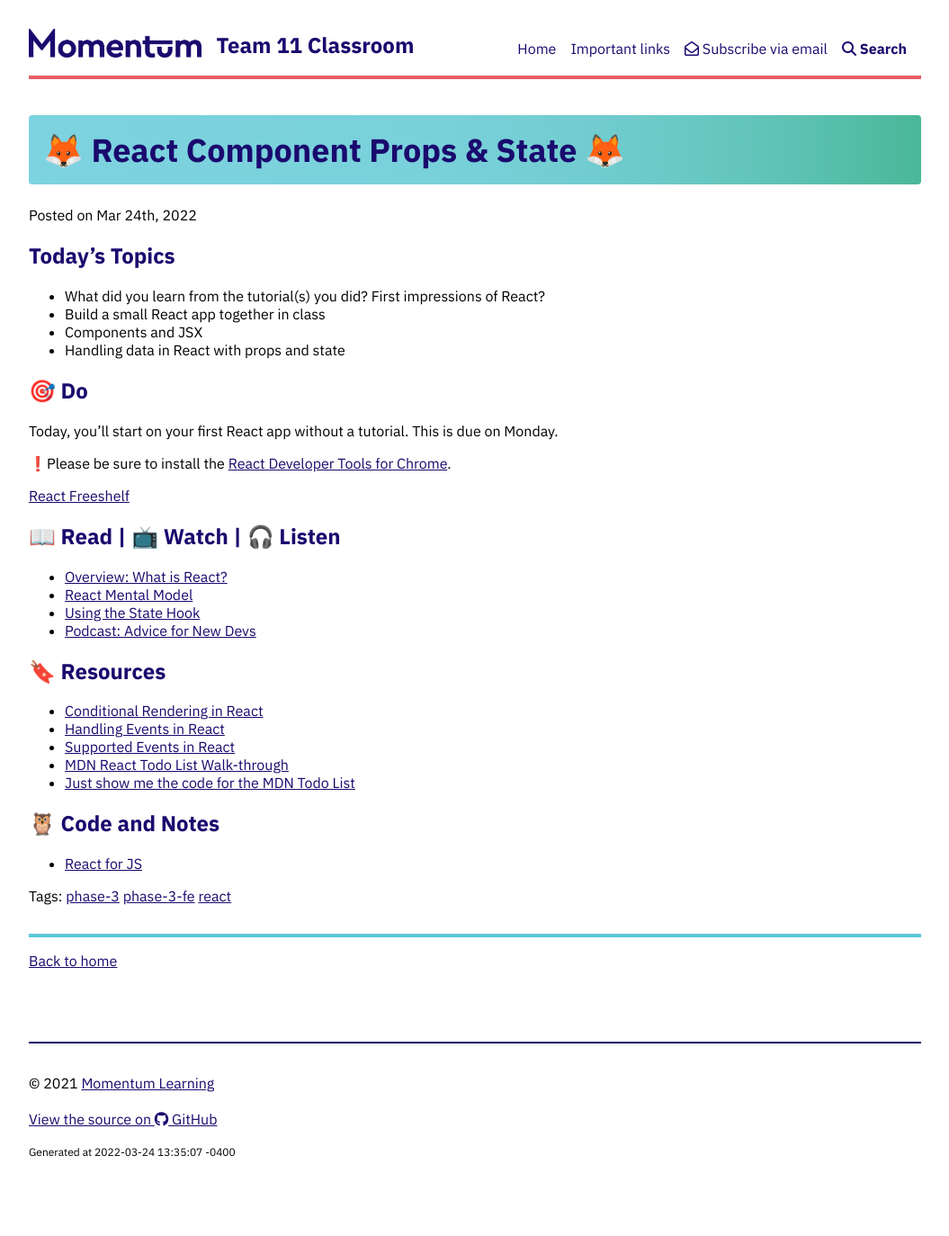
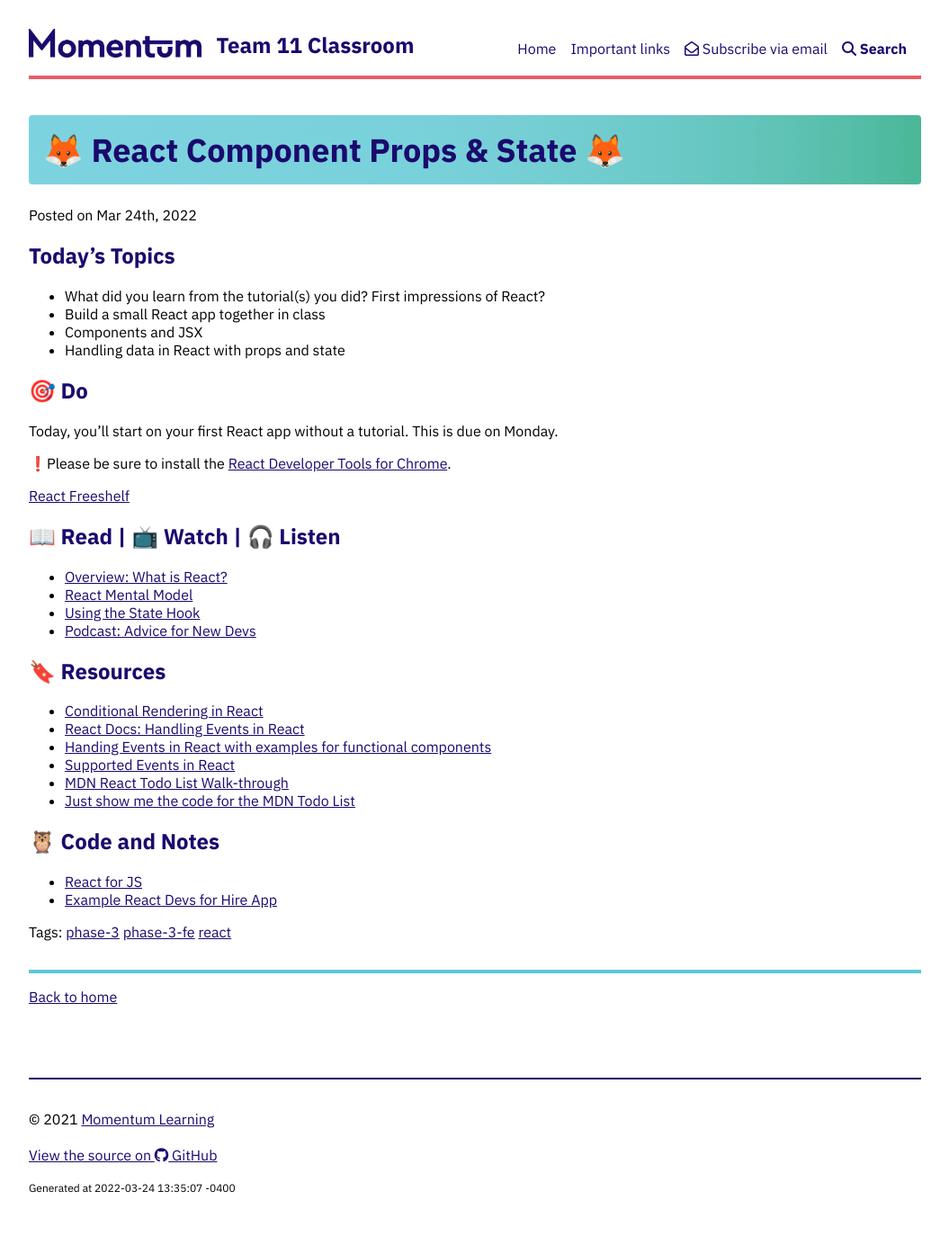
Before and after one commit to Momentum-Team-15/momentum-team-15.github.io, a Jekyll site: the page built from _posts/2022-03-24-fe-props-and-state.md, in a window 1280 px wide. Shown: the whole page at 90% size, without its empty margins (112-1167 px from the left). Built offline with Jekyll 4.4.1, drawn with Linux system fonts in a browser that asks for light colours; nearby versions of some CDN libraries; before the commit the page ends 1334 px from its top, so only the background shows below that.

Commit message:
Add more links for fe

```diff
--- a/_posts/2022-03-24-fe-props-and-state.md
+++ b/_posts/2022-03-24-fe-props-and-state.md
@@ -29,7 +29,8 @@ Today, you'll start on your first React app without a tutorial. This is due on M
 ## 🔖 Resources
 
 - [Conditional Rendering in React](https://www.robinwieruch.de/conditional-rendering-react)
-- [Handling Events in React](https://reactjs.org/docs/handling-events.html)
+- [React Docs: Handling Events in React](https://reactjs.org/docs/handling-events.html)
+- [Handing Events in React with examples for functional components](https://www.newline.co/@andreeamaco/how-to-use-react-onclick-events-in-class-and-functional-components--fb63a01e)
 - [Supported Events in React](https://reactjs.org/docs/events.html#supported-events)
 - [MDN React Todo List Walk-through](https://developer.mozilla.org/en-US/docs/Learn/Tools_and_testing/Client-side_JavaScript_frameworks/React_todo_list_beginning)
 - [Just show me the code for the MDN Todo List](https://github.dev/mdn/todo-react)
@@ -37,3 +38,4 @@ Today, you'll start on your first React app without a tutorial. This is due on M
 ## 🦉 Code and Notes
 
 - [React for JS](https://github.com/Momentum-Team-11/notes/blob/main/js-for-react.md)
+- [Example React Devs for Hire App](https://github.com/Momentum-Team-11/example-react-devs-for-hire)
```
